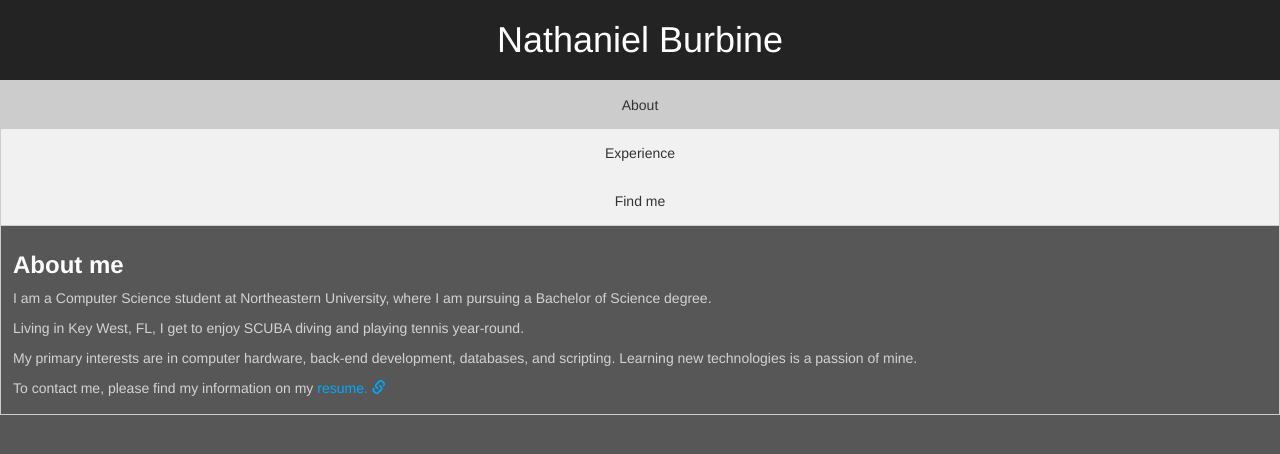
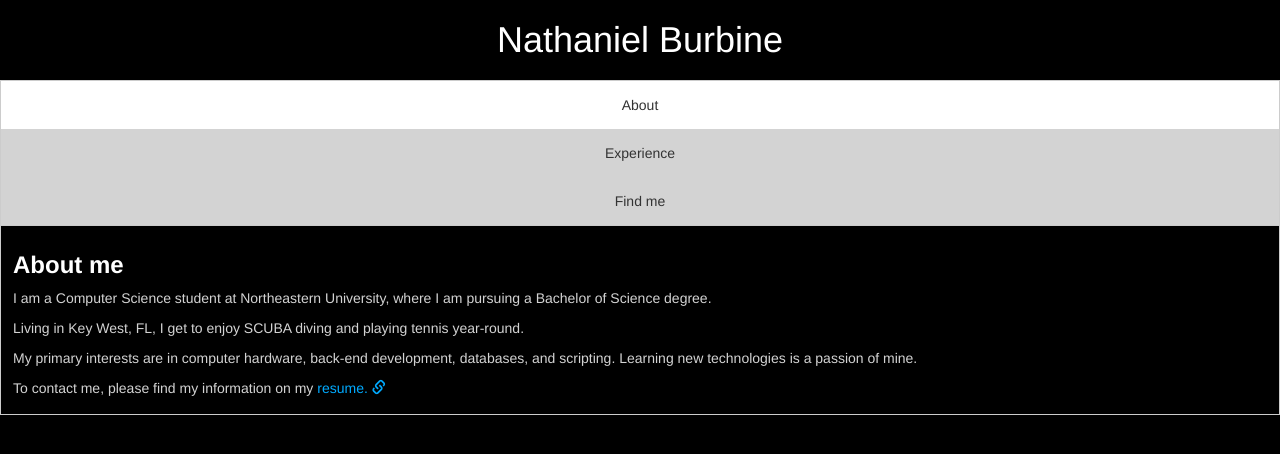
Before and after one commit to nburbine/nburbine.github.io, a plain HTML site: page index.html in a window 1280 px wide. Drawn offline with nearby package versions, Linux system fonts and the light colour scheme.

Commit message:
black/grey/lightgrey color scheme

```diff
--- a/index.html
+++ b/index.html
@@ -11,7 +11,7 @@
     <title>Nathaniel Burbine</title>
 </head>
 <body>
-<div class="container-fluid" id="namebox">
+<div class="container-fluid">
     <h1 class="text-center">Nathaniel Burbine</h1>
 </div>
 
--- a/style.css
+++ b/style.css
@@ -1,9 +1,5 @@
 body {
-    background-color: #575757;
-}
-
-#namebox {
-    background-color: #232323;
+    background-color: black;
 }
 
 h1 {
@@ -32,7 +28,7 @@ a {
 .tab {
     overflow: hidden;
     border: 1px solid #ccc;
-    background-color: #f1f1f1;
+    background-color: lightgrey;
 }
 
 /* Style the buttons that are used to open the tab content */
@@ -54,7 +50,7 @@ a {
 
 /* Create an active/current tablink class */
 .tab button.active {
-    background-color: #ccc;
+    background-color: #ffffff;
 }
 
 /* Style the tab content */
```
